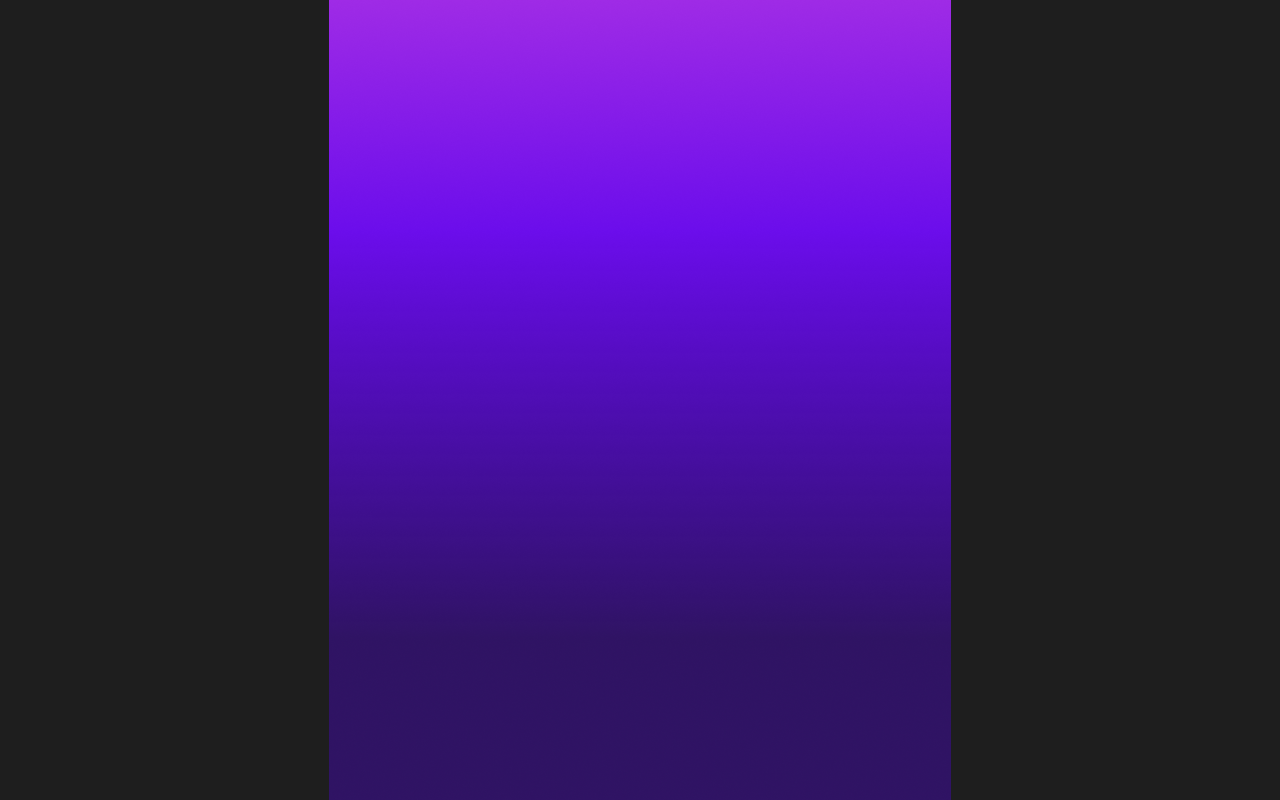
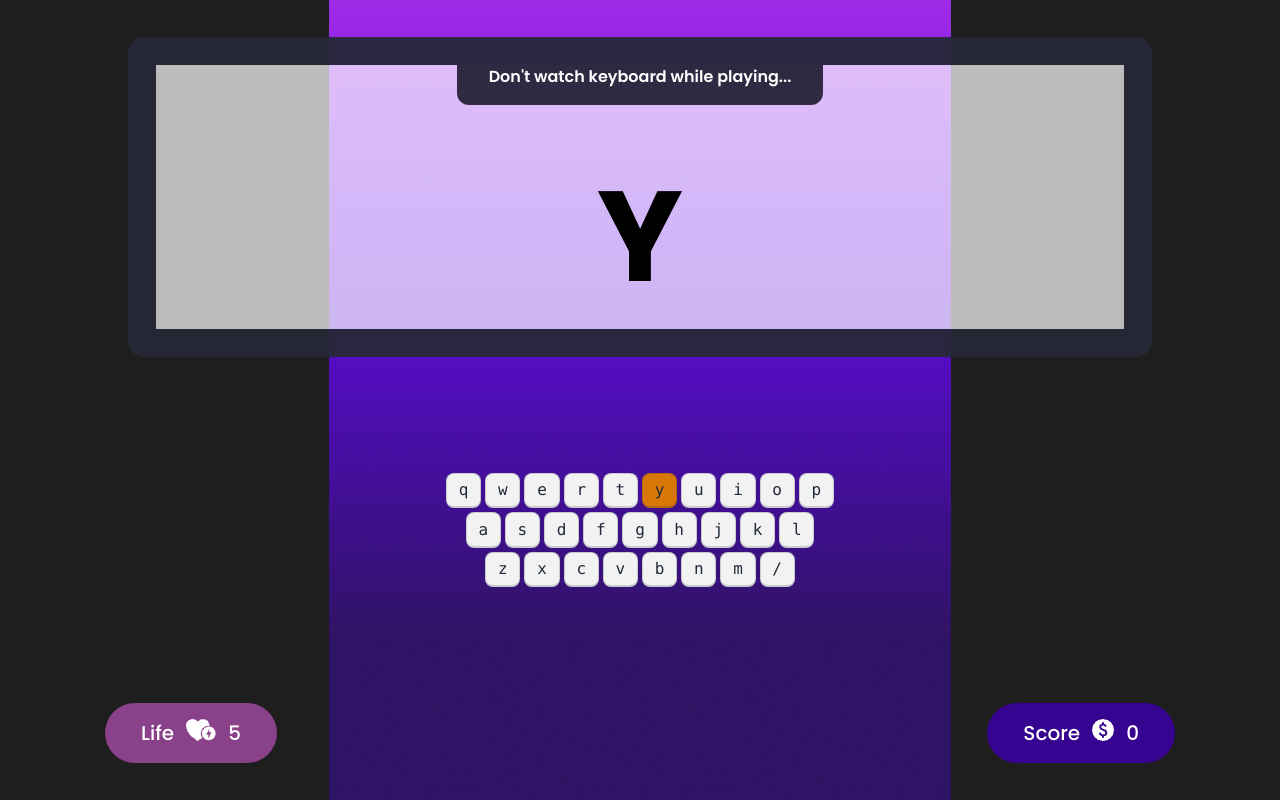
Before and after one commit to asimulhuda/alpha-clash-pro, a plain HTML site: page index.html in a window 1280 px wide. Both pictures are taken after a click on the button "Paly Now". Drawn offline with nearby package versions, Linux system fonts and the light colour scheme.

Commit message:
Finished Full Game Build

```diff
--- a/index.html
+++ b/index.html
@@ -1,5 +1,5 @@
 <!DOCTYPE html>
-<html lang="en">
+<html lang="en" data-theme="light">
   <head>
     <meta charset="UTF-8" />
     <meta name="viewport" content="width=device-width, initial-scale=1.0" />
@@ -18,7 +18,8 @@
       class="bg-[#1E1E1E] min-h-screen bg-[url(images/background.png)] bg-no-repeat bg-center"
     >
       <!-- Start Home section -->
-      <section id="home-screen"
+      <section
+        id="home-screen"
         class="text-white min-h-screen flex justify-center items-center"
       >
         <div class="flex flex-col items-center gap-8">
@@ -26,7 +27,8 @@
           <p class="text-2xl">
             Unleash Your Keyboard Kung Fu : Press “Enter” to Play
           </p>
-          <button onclick="play()"
+          <button
+            onclick="play()"
             class="px-8 py-4 font-semibold text-2xl bg-white text-black rounded-lg hover:bg-black hover:text-white"
           >
             Paly Now
@@ -35,10 +37,13 @@
       </section>
       <!-- End Home section -->
       <!-- Start Play Ground section -->
-      <section class="min-h-screen flex justify-center items-center hidden">
+      <section
+        id="play-ground"
+        class="min-h-screen flex justify-center items-center hidden"
+      >
         <div class="flex flex-col items-center gap-28">
           <!-- screen -->
-          <div class="">
+          <div>
             <div
               class="artboard artboard-horizontal phone-6 border-[28px] border-[#010313cc] rounded-2xl bg-[#ffffffb3]"
             >
@@ -50,44 +55,46 @@
                 </p>
               </div>
               <div class="flex justify-center items-center h-full">
-                <p class="text-black text-9xl font-bold">Y</p>
+                <p id="current-alphabet" class="text-black text-9xl font-bold">
+                  Y
+                </p>
               </div>
             </div>
           </div>
           <!-- keyboard -->
           <div class="">
             <div class="flex justify-center gap-1 my-1 w-full">
-              <kbd class="kbd">q</kbd>
-              <kbd class="kbd">w</kbd>
-              <kbd class="kbd">e</kbd>
-              <kbd class="kbd">r</kbd>
-              <kbd class="kbd">t</kbd>
-              <kbd class="kbd">y</kbd>
-              <kbd class="kbd">u</kbd>
-              <kbd class="kbd">i</kbd>
-              <kbd class="kbd">o</kbd>
-              <kbd class="kbd">p</kbd>
+              <kbd id="q" class="kbd">q</kbd>
+              <kbd id="w" class="kbd">w</kbd>
+              <kbd id="e" class="kbd">e</kbd>
+              <kbd id="r" class="kbd">r</kbd>
+              <kbd id="t" class="kbd">t</kbd>
+              <kbd id="y" class="kbd">y</kbd>
+              <kbd id="u" class="kbd">u</kbd>
+              <kbd id="i" class="kbd">i</kbd>
+              <kbd id="o" class="kbd">o</kbd>
+              <kbd id="p" class="kbd">p</kbd>
             </div>
             <div class="flex justify-center gap-1 my-1 w-full">
-              <kbd class="kbd">a</kbd>
-              <kbd class="kbd">s</kbd>
-              <kbd class="kbd">d</kbd>
-              <kbd class="kbd">f</kbd>
-              <kbd class="kbd">g</kbd>
-              <kbd class="kbd">h</kbd>
-              <kbd class="kbd">j</kbd>
-              <kbd class="kbd">k</kbd>
-              <kbd class="kbd">l</kbd>
+              <kbd id="a" class="kbd">a</kbd>
+              <kbd id="s" class="kbd">s</kbd>
+              <kbd id="d" class="kbd">d</kbd>
+              <kbd id="f" class="kbd">f</kbd>
+              <kbd id="g" class="kbd">g</kbd>
+              <kbd id="h" class="kbd">h</kbd>
+              <kbd id="j" class="kbd">j</kbd>
+              <kbd id="k" class="kbd">k</kbd>
+              <kbd id="l" class="kbd">l</kbd>
             </div>
             <div class="flex justify-center gap-1 my-1 w-full">
-              <kbd class="kbd">z</kbd>
-              <kbd class="kbd">x</kbd>
-              <kbd class="kbd">c</kbd>
-              <kbd class="kbd">v</kbd>
-              <kbd class="kbd">b</kbd>
-              <kbd class="kbd">n</kbd>
-              <kbd class="kbd">m</kbd>
-              <kbd class="kbd">/</kbd>
+              <kbd id="z" class="kbd">z</kbd>
+              <kbd id="x" class="kbd">x</kbd>
+              <kbd id="c" class="kbd">c</kbd>
+              <kbd id="v" class="kbd">v</kbd>
+              <kbd id="b" class="kbd">b</kbd>
+              <kbd id="n" class="kbd">n</kbd>
+              <kbd id="m" class="kbd">m</kbd>
+              <kbd id="/" class="kbd">/</kbd>
             </div>
           </div>
           <!-- score -->
@@ -95,32 +102,41 @@
             <button
               class="flex gap-3 text-xl font-medium text-white py-4 px-9 bg-[#894189] rounded-[30px] hover:bg-[#89418999]"
             >
-              Life <img src="images/hart.png" alt="" /><span>1</span>
+              Life <img src="images/hart.png" alt="" /><span id="current-life"
+                >5</span
+              >
             </button>
             <button
               class="flex gap-3 text-xl font-medium text-white py-4 px-9 bg-[#360490] rounded-[30px] hover:bg-[#36049099]"
             >
-              Score <img src="images/dollar.png" alt="" /><span>1</span>
+              Score <img src="images/dollar.png" alt="" /><span
+                id="current-score"
+                >0</span
+              >
             </button>
           </div>
         </div>
       </section>
       <!-- End Play Ground section -->
-      <section class="score min-h-screen flex justify-center items-center hidden">
+      <section
+        id="final-score"
+        class="score min-h-screen flex justify-center items-center hidden"
+      >
         <div
           class="items-center text-center space-y-6 text-white px-12 py-11 bg-[#ffffff32] rounded-2xl"
         >
-          <h2 class="text-6xl font-bold">Score: <span>14</span></h2>
-          <button
+      <h4 class="text-3xl">Game Over !</h4>
+        <h2 class="text-6xl font-bold">Score: <span id="last-score">14</span></h2>
+          <button onclick="play()"
             class="px-8 py-4 font-semibold text-2xl bg-white text-black rounded-lg hover:bg-black hover:text-white"
           >
-            Paly Now
+            Play Again
           </button>
           <p class="text-2xl">Practice will make you Pro</p>
         </div>
       </section>
     </main>
-
+    <script src="scripts/utility.js"></script>
     <script src="scripts/alpha-clash.js"></script>
   </body>
 </html>
--- a/scripts/alpha-clash.js
+++ b/scripts/alpha-clash.js
@@ -1,4 +1,67 @@
+function handelKeyboardButtonPress(event) {
+  playerPressed = event.key;
+
+  if (playerPressed === "Escape") {
+    gameOver();
+  }
+
+  const currentAlphabetElement = document.getElementById("current-alphabet");
+  const currentAlphabet = currentAlphabetElement.innerText;
+  const expectedAlphabet = currentAlphabet.toLocaleLowerCase();
+
+  if (playerPressed === expectedAlphabet) {
+    const currentScoreElement = document.getElementById("current-score");
+    const currentScoreText = currentScoreElement.innerText;
+    const currentScore = parseInt(currentScoreText);
+
+    const newScore = currentScore + 1;
+    currentScoreElement.innerText = newScore;
+
+    removeBackgroundColorById(expectedAlphabet);
+    continueGame();
+  } else {
+    const currentLifeElement = document.getElementById("current-life");
+    const currentLifeText = currentLifeElement.innerText;
+    const currentLife = parseInt(currentLifeText);
+
+    const newLife = currentLife - 1;
+    currentLifeElement.innerText = newLife;
+
+    if (newLife === 0) {
+      gameOver();
+    }
+  }
+}
+
+document.addEventListener("keyup", handelKeyboardButtonPress);
+
+function continueGame() {
+  const alphabet = getARandomAlphabet();
+
+  currentAlphabetElement = document.getElementById("current-alphabet");
+  currentAlphabetElement.innerText = alphabet.toUpperCase();
+
+  setBackgroundColorById(alphabet);
+}
+
 function play() {
-    const homeSection = document.getElementById('home-screen')
-    homeSection.classList.add('hidden');
+  hideElementById("home-screen");
+  hideElementById("final-score");
+  showElementById("play-ground");
+
+  setTextElementValueById("current-life", 5);
+  setTextElementValueById("current-score", 0);
+
+  continueGame();
 }
+
+function gameOver() {
+  hideElementById("play-ground");
+  showElementById("final-score");
+
+  const lastScore = getTextElementValueById("current-score");
+  setTextElementValueById("last-score", lastScore);
+
+  const currentAlphabet = getTextElementById("current-alphabet");
+  removeBackgroundColorById(currentAlphabet);
+}
--- /dev/null
+++ b/scripts/utility.js
@@ -0,0 +1,48 @@
+function hideElementById(elementId) {
+  const homeSection = document.getElementById(elementId);
+  homeSection.classList.add("hidden");
+}
+
+function showElementById(elementId) {
+  const playGroundSection = document.getElementById(elementId);
+  playGroundSection.classList.remove("hidden");
+}
+
+function setBackgroundColorById(elementId) {
+  const element = document.getElementById(elementId);
+  element.classList.add("bg-amber-600");
+}
+
+function removeBackgroundColorById(elementId) {
+  const element = document.getElementById(elementId);
+  element.classList.remove("bg-amber-600");
+}
+
+function getTextElementValueById(elementId) {
+  const element = document.getElementById(elementId);
+  const elementValueText = element.innerText;
+  const value = parseInt(elementValueText);
+  return value;
+}
+
+function setTextElementValueById(elementId, value) {
+  const element = document.getElementById(elementId);
+  element.innerText = value;
+}
+
+function getTextElementById(elementId) {
+  const element = document.getElementById(elementId);
+  const text = element.innerText;
+  return text;
+}
+
+function getARandomAlphabet() {
+  const alphabetString = "abcdefghijklmnopqrstuvwxyz";
+  const alphabets = alphabetString.split("");
+  // Random Number
+  const randomNumber = Math.random() * 25;
+  const index = Math.round(randomNumber);
+
+  const alphabet = alphabets[index];
+  return alphabet;
+}
```
